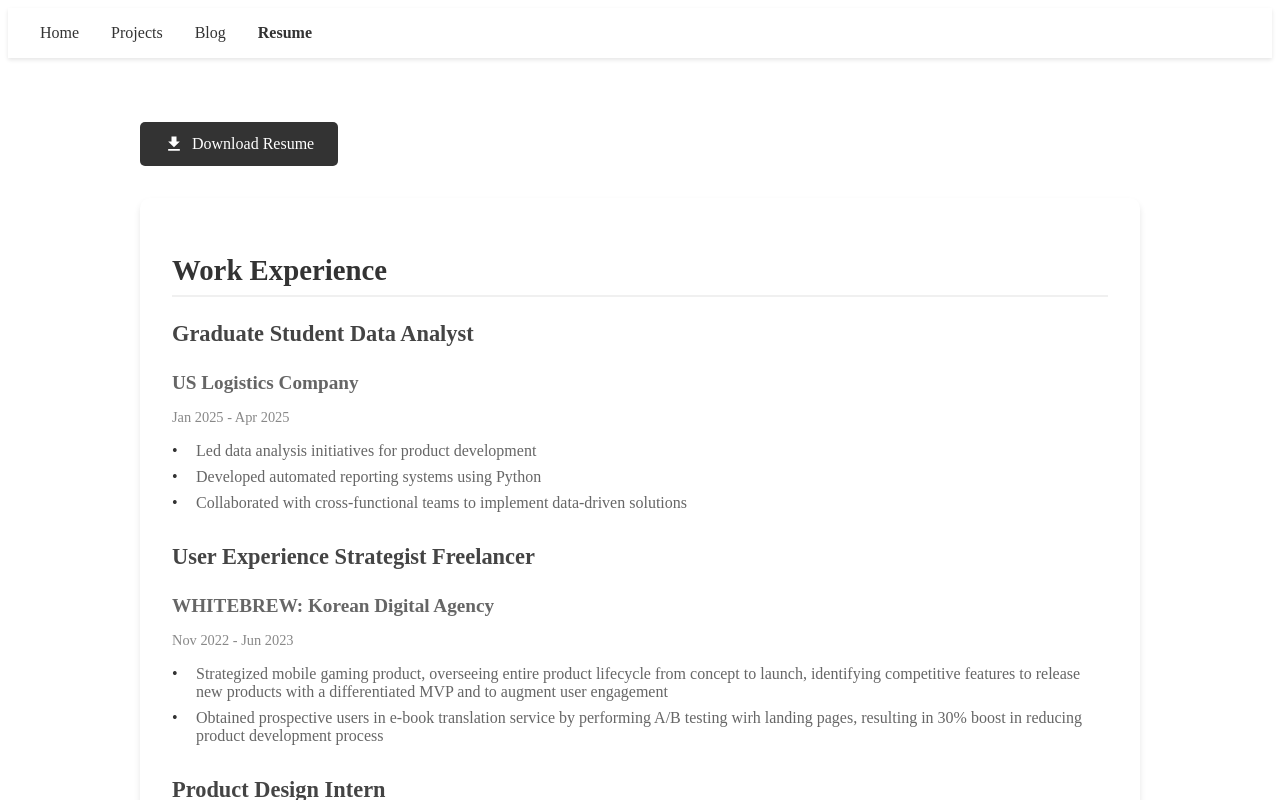
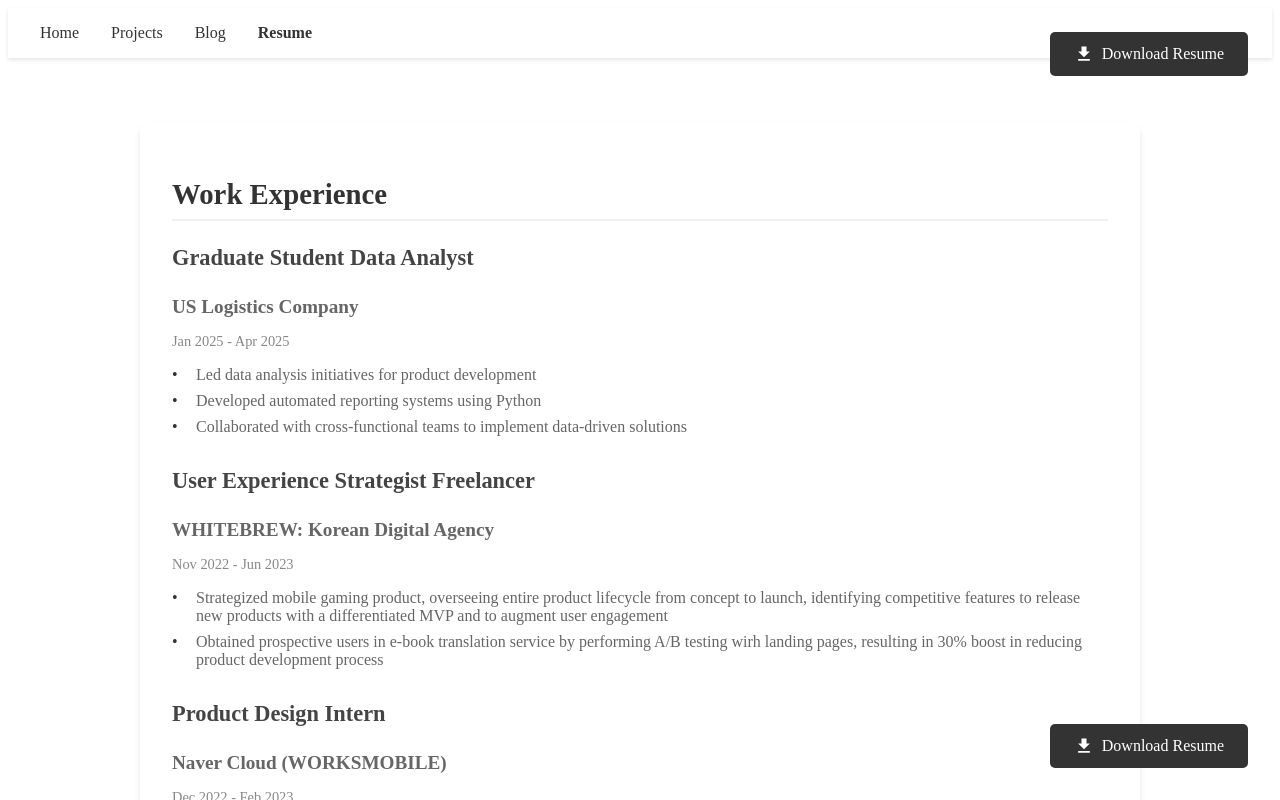
Before and after one commit to LeannaJ/LeannaJ.github.io, a React (Create React App) app: page / in a window 1280 px wide. Both pictures are taken after a click on the item "Resume". Shown: the top 800 px of the page. Built offline with nearby package versions, Linux system fonts and the light colour scheme.

Commit message:
Update: Change resume download file path

```diff
--- a/src/pages/ProjectDetail.js
+++ b/src/pages/ProjectDetail.js
@@ -29,7 +29,7 @@ const projectsData = {
   "2": {
     title: "ML Model for Image Processing",
     description: "Image processing and object detection using CNN and transfer learning",
-    image: "/images/Background_Image_Lemon.jpg",
+    image: "/images/Background_Image_Lemon.png",
     tags: ["Python", "CNN", "Keras", "TensorFlow", "Transfer Learning", "Image Processing", "Object Detection"],
 
     overview: "This project aimed to predict the popularity of pet profile images (Pawpularity Score) based on 9,912 images and structured metadata provided in a CSV file. To accomplish this, we conducted image preprocessing, extracted visual features using a pretrained CNN (ResNet-50), and integrated those with binary metadata features (e.g., focus, blur, accessories) to build a robust regression model.",
@@ -73,7 +73,7 @@ const projectsData = {
   "4": {
     title: "AI Agent of Automated Data Analysis",
     description: "Data analysis automation with LLM and RAG",
-    image: "/images/Background_Image_Lemon.jpg",
+    image: "/images/Background_Image_Lemon.png",
     tags: ["Cursor", "Python", "Langchain", "LLM", "RAG", "Hugging Face"],
 
     overview: "This project aims to augment the end-to-end workflow of a data analyst using AI and prompt engineering. Leveraging Cursor's AI agent capabilities, we designed a modular, prompt-driven framework that separates rule-based tasks from human judgment, enabling an efficient and human-centered approach to data analysis.",
--- a/src/pages/Projects.js
+++ b/src/pages/Projects.js
@@ -89,7 +89,7 @@ const Projects = ({ onProjectClick }) => {
       id: 2,
       title: "ML Model for Image Processing",
       description: "Image processing and object detection using CNN and transfer learning",
-      image: "/images/Background_Image_Lemon.jpg",
+      image: "/images/Background_Image_Lemon.png",
       tags: ["Python", "CNN", "Keras", "TensorFlow", "Transfer Learning", "Image Processing", "Object Detection"],
       github: "https://github.com/yourusername/project3"
     },
@@ -104,7 +104,7 @@ const Projects = ({ onProjectClick }) => {
       id: 4,
       title: "AI Agent of Automated Data Analysis",
       description: "Data analysis automation with LLM and RAG",
-      image: "/images/Background_Image_Lemon.jpg",
+      image: "/images/Background_Image_Lemon.png",
       tags: ["Cursor", "Python", "Langchain", "LLM", "RAG", "Hugging Face"],
       github: "https://github.com/yourusername/project2"
     },
--- a/src/pages/Resume.js
+++ b/src/pages/Resume.js
@@ -9,17 +9,39 @@ const ResumeContainer = styled.div`
 `;
 
 const DownloadButton = styled(motion.a)`
-  display: inline-flex;
-  align-items: center;
-  gap: 0.5rem;
+  position: fixed;
+  right: 2rem;
+  top: 2rem;
   background: #333;
   color: white;
   padding: 0.75rem 1.5rem;
   border-radius: 5px;
   text-decoration: none;
-  font-weight: 500;
-  margin-bottom: 2rem;
-  cursor: pointer;
+  display: flex;
+  align-items: center;
+  gap: 0.5rem;
+  font-size: 1rem;
+  z-index: 100;
+
+  &:hover {
+    background: #444;
+  }
+`;
+
+const BottomDownloadButton = styled(motion.a)`
+  position: fixed;
+  right: 2rem;
+  bottom: 2rem;
+  background: #333;
+  color: white;
+  padding: 0.75rem 1.5rem;
+  border-radius: 5px;
+  text-decoration: none;
+  display: flex;
+  align-items: center;
+  gap: 0.5rem;
+  font-size: 1rem;
+  z-index: 100;
 
   &:hover {
     background: #444;
@@ -142,7 +164,7 @@ const Resume = () => {
   return (
     <ResumeContainer>
       <DownloadButton
-        href="/Resume_LeannaJeon.pdf"
+        href="/Leanna_Seungmi_Jeon_Resume.pdf"
         download
         whileHover={{ scale: 1.05 }}
         whileTap={{ scale: 0.95 }}
@@ -152,6 +174,18 @@ const Resume = () => {
         </DownloadIcon>
         Download Resume
       </DownloadButton>
+
+      <BottomDownloadButton
+        href="/Leanna_Seungmi_Jeon_Resume.pdf"
+        download
+        whileHover={{ scale: 1.05 }}
+        whileTap={{ scale: 0.95 }}
+      >
+        <DownloadIcon viewBox="0 0 24 24">
+          <path d="M19 9h-4V3H9v6H5l7 7 7-7zM5 18v2h14v-2H5z"/>
+        </DownloadIcon>
+        Download Resume
+      </BottomDownloadButton>
 
       <Section
         initial={{ opacity: 0, y: 20 }}
```
Also changed, not shown: 11 other files (tests, documents, lock files or other folders).
